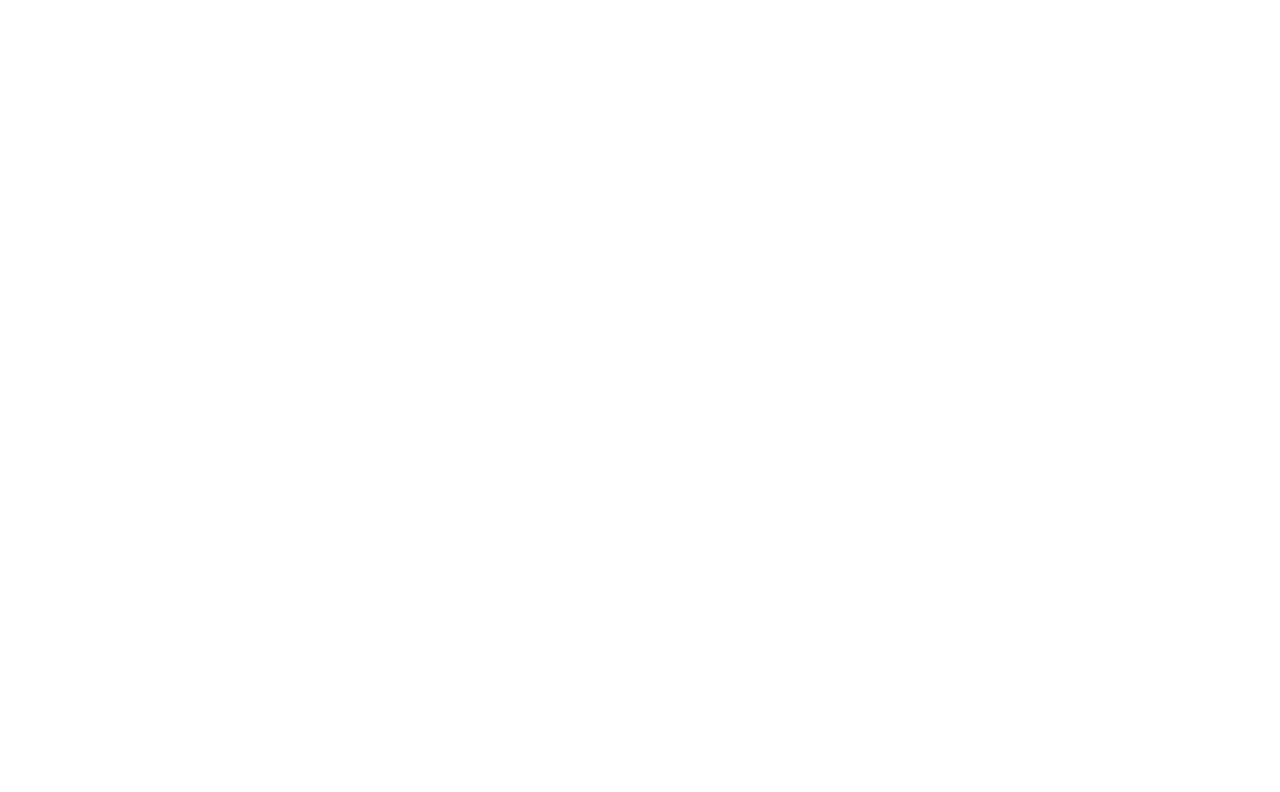
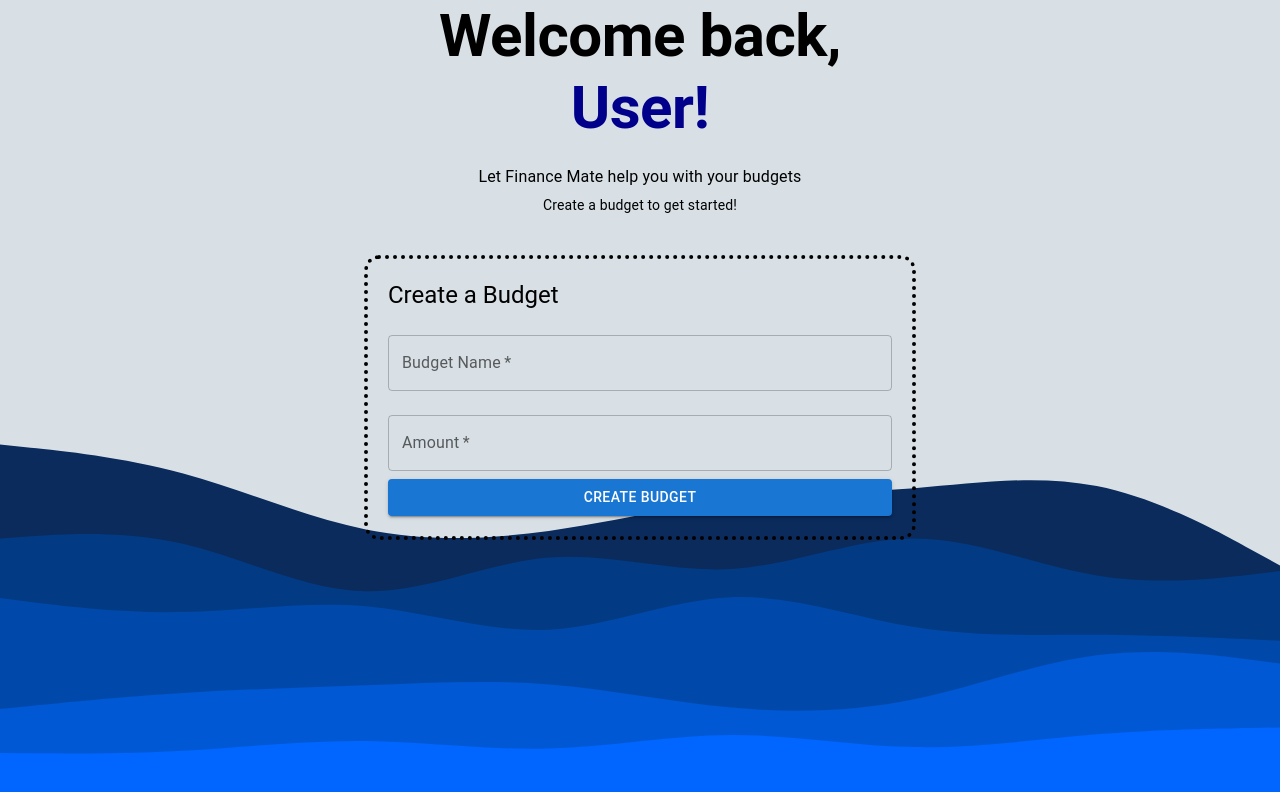
Before and after one commit to AleHS01/frontendCapstone, a React (Create React App) app in the folder finance-mate/: page /budgetform in a window 1280 px wide. Before the commit this address had no page. Shown: the top 792 px of the page. Built offline with nearby package versions, Linux system fonts and the light colour scheme.

Commit message:
Implement Create Budget Form

```diff
--- a/finance-mate/package.json
+++ b/finance-mate/package.json
@@ -27,6 +27,7 @@
     "redux-devtools-extension": "^2.13.9",
     "redux-logger": "^3.0.6",
     "redux-thunk": "^2.4.2",
+    "styled-components": "^6.0.4",
     "web-vitals": "^2.1.4"
   },
   "scripts": {
--- a/finance-mate/src/App.js
+++ b/finance-mate/src/App.js
@@ -14,6 +14,7 @@ import ExpensesView from "./components/ExpensesView";
 import Transactions from "./components/Transactions";
 import IncomeForm from "./components/IncomeForm";
 import IncomesView from "./components/IncomeView";
+import BudgetForm from "./components/BudgetForm";
 
 function App() {
   return (
@@ -33,6 +34,7 @@ function App() {
           <Route path="/expense-form" element={<ExpensesForm />} />
           <Route path = "/income-form" element={<IncomeForm></IncomeForm>}></Route>
           <Route path = "/incomes" element = {<IncomesView></IncomesView>} />
+          <Route path = "/budgetform" element = {<BudgetForm></BudgetForm>}/>
           <Route path="/expenses" element={<ExpensesView />} />
           <Route path="/trans" element={<Transactions />} />
         </Routes>
--- a/finance-mate/src/components/BudgetForm.jsx
+++ b/finance-mate/src/components/BudgetForm.jsx
@@ -0,0 +1,109 @@
+import React, { useState } from "react";
+import { useDispatch } from "react-redux";
+import { addBudgetThunk } from "../redux/user/user.action";
+import { TextField, Button, Container, Typography } from "@mui/material";
+import styled from "styled-components";
+import waveBackground from "/Users/hamzakhaliq/Desktop/frontendcapstone/frontendCapstone/finance-mate/src/components/layered-waves-haikei.svg";
+
+const BackgroundContainer = styled.div``;
+
+const DottedBox = styled.div`
+  border: 4px dotted #000;
+  border-radius: 15px;
+  padding: 20px;
+  margin: 40px 0;
+`;
+
+const ContentContainer = styled.div`
+  position: relative;
+  z-index: 1;
+`;
+
+const WaveImage = styled.img`
+  position: absolute;
+  bottom: 0;
+  left: 0;
+  width: 100%;
+  height: auto;
+`;
+
+const BudgetForm = () => {
+  const dispatch = useDispatch();
+  const [budgetname, setBudgetName] = useState("");
+  const [amount, setAmount] = useState("");
+
+  const handleSubmit = (event) => {
+    event.preventDefault();
+    const budgetinfo = {
+      budget_name: budgetname,
+      amount: amount,
+    };
+    dispatch(addBudgetThunk(budgetinfo));
+  };
+
+  return (
+    <BackgroundContainer>
+      <WaveImage src={waveBackground} alt="Wave background" />
+      <Container maxWidth="sm">
+        <ContentContainer>
+          <Typography variant="h2" align="center" gutterBottom>
+            <span style={{ color: "black", fontWeight: "bold" }}>
+              Welcome back,
+            </span>{" "}
+            <span style={{ color: "darkblue", fontWeight: "bold" }}>
+              User!
+            </span>
+          </Typography>
+
+          <Typography variant="body1" align="center" gutterBottom>
+            Let Finance Mate help you with your budgets
+          </Typography>
+          <Typography variant="body2" align="center" gutterBottom>
+            Create a budget to get started!
+          </Typography>
+
+          <DottedBox>
+            <Typography variant="h5" gutterBottom>
+              Create a Budget
+            </Typography>
+            <form onSubmit={handleSubmit}>
+              <TextField
+                variant="outlined"
+                margin="normal"
+                required
+                fullWidth
+                id="budgetName"
+                label="Budget Name"
+                name="budgetName"
+                value={budgetname}
+                onChange={(e) => setBudgetName(e.target.value)}
+              />
+              <TextField
+                variant="outlined"
+                margin="normal"
+                required
+                fullWidth
+                name="amount"
+                label="Amount"
+                type="number"
+                id="amount"
+                value={amount}
+                onChange={(e) => setAmount(e.target.value)}
+              />
+              <Button
+                type="submit"
+                fullWidth
+                variant="contained"
+                color="primary"
+              >
+                Create Budget
+              </Button>
+            </form>
+          </DottedBox>
+        </ContentContainer>
+      </Container>
+    </BackgroundContainer>
+  );
+};
+
+export default BudgetForm;
--- a/finance-mate/src/components/GetAccounts.jsx
+++ b/finance-mate/src/components/GetAccounts.jsx
@@ -6,8 +6,8 @@ import SideBar from "./side-bar";
 
 const Accounts = () => {
   const dispatch = useDispatch();
-  const state = useSelector((state) => state);
-    console.log("here",state);
+  // const state = useSelector((state) => state);
+  //   console.log("here",state);
 
   const accounts = useSelector((state) => state.user_accounts);
   console.log("accounts", accounts)
--- a/finance-mate/src/redux/user/user.action.js
+++ b/finance-mate/src/redux/user/user.action.js
@@ -162,9 +162,7 @@ export const getTransactionsThunk = () => {
 export const addBudgetThunk = (budgetInfo) => {
   return async(dispatch) => {
     try {
-      const response = await axios.post("http://localhost:8080/api/budget/addBudget", {
-        budgetInfo
-      }, {
+      const response = await axios.post("http://localhost:8080/api/budget/addBudget", budgetInfo, {
         withCredentials: true
       });
       console.log(response.data);
```
Also changed, not shown: finance-mate/src/components/layered-waves-haikei.svg (added), 1 other file (tests, documents, lock files or other folders).
